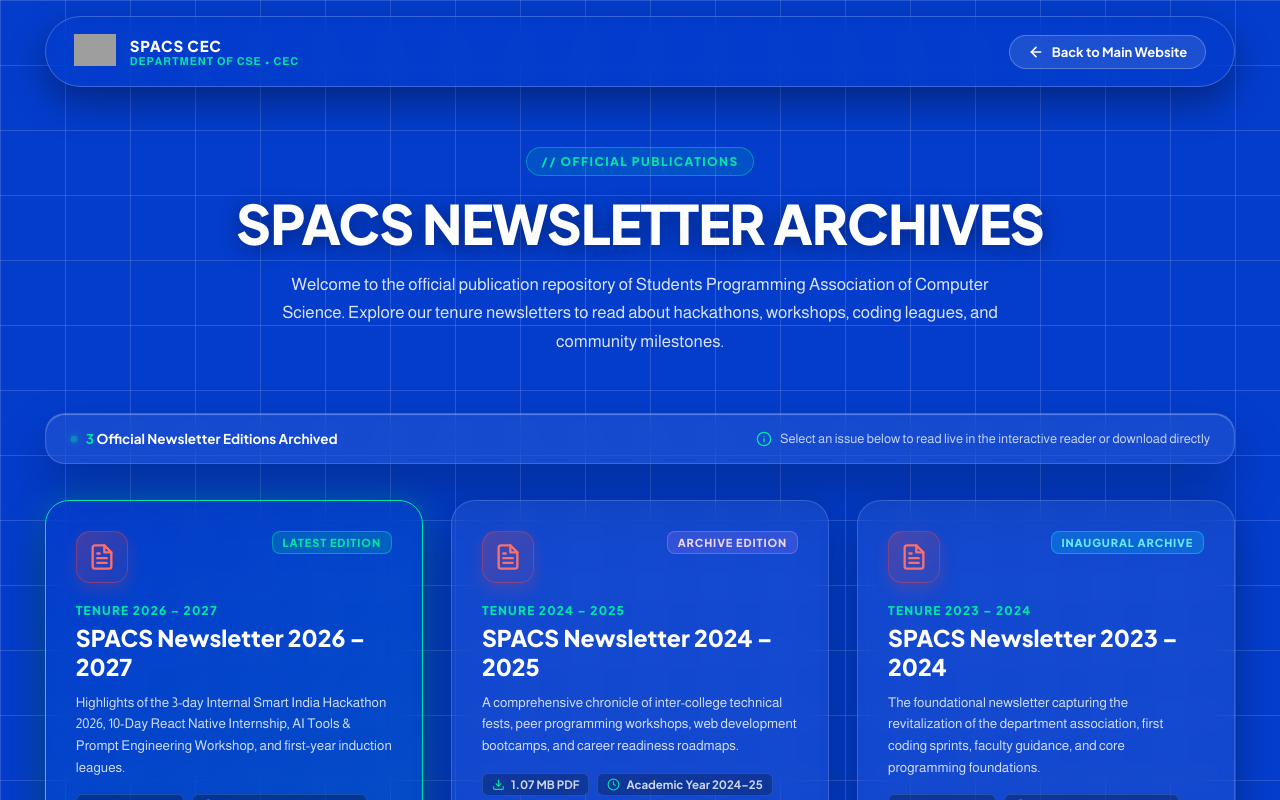
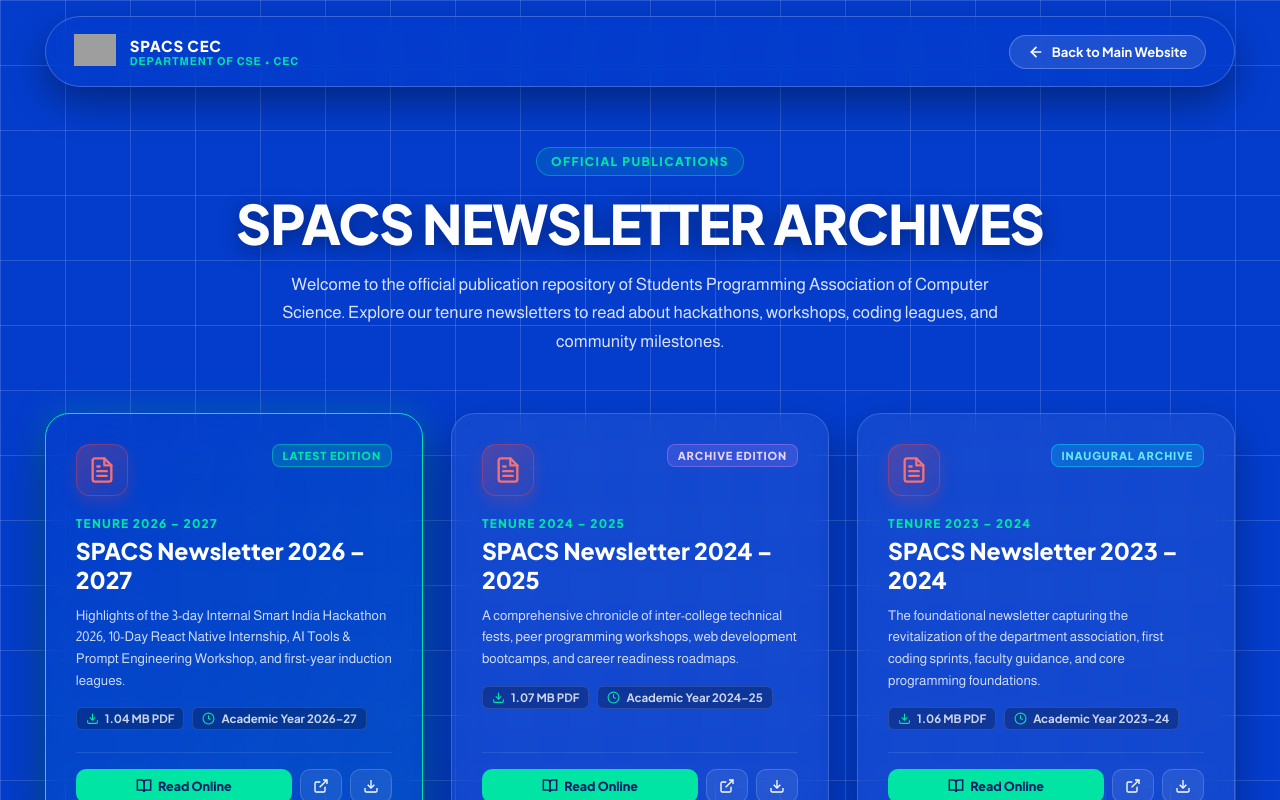
Before and after one commit to spacscecofficial/Spacscec-Website, a plain HTML site: page newsletter.html in a window 1280 px wide. Drawn offline with Linux system fonts and the light colour scheme; grey boxes are pictures that could not be loaded.

Commit message:
Initial commit

```diff
--- a/newsletter.html
+++ b/newsletter.html
@@ -49,30 +49,13 @@
 
       <!-- Hero Header -->
       <section class="newsletter-hero-header">
-        <span class="newsletter-eyebrow">// OFFICIAL PUBLICATIONS</span>
+        <span class="newsletter-eyebrow">OFFICIAL PUBLICATIONS</span>
         <h1 class="newsletter-page-title">SPACS NEWSLETTER ARCHIVES</h1>
         <p class="newsletter-page-subtitle">
           Welcome to the official publication repository of Students Programming Association of Computer Science.
           Explore our tenure newsletters to read about hackathons, workshops, coding leagues, and community milestones.
         </p>
       </section>
-
-      <!-- Summary & Controls Bar -->
-      <div class="newsletter-summary-bar glass-container">
-        <div class="summary-stat-pill">
-          <span class="live-dot"></span>
-          <span><strong>3</strong> Official Newsletter Editions Archived</span>
-        </div>
-        <div class="summary-hint">
-          <svg viewBox="0 0 24 24" width="16" height="16" fill="none" stroke="currentColor" stroke-width="2"
-            stroke-linecap="round" stroke-linejoin="round">
-            <circle cx="12" cy="12" r="10"></circle>
-            <line x1="12" y1="16" x2="12" y2="12"></line>
-            <line x1="12" y1="8" x2="12.01" y2="8"></line>
-          </svg>
-          <span>Select an issue below to read live in the interactive reader or download directly</span>
-        </div>
-      </div>
 
       <!-- Editions Cards Grid -->
       <section class="editions-grid" id="editionsGrid">
@@ -100,7 +83,8 @@
             <div class="edition-tenure">TENURE 2026 – 2027</div>
             <h2 class="edition-title">SPACS Newsletter 2026 – 2027</h2>
             <p class="edition-desc">
-              Highlights of the 3-day Internal Smart India Hackathon 2026, 10-Day React Native Internship, AI Tools &amp;
+              Highlights of the 3-day Internal Smart India Hackathon 2026, 10-Day React Native Internship, AI Tools
+              &amp;
               Prompt Engineering Workshop, and first-year induction leagues.
             </p>
 
@@ -246,7 +230,8 @@
             <div class="edition-tenure">TENURE 2023 – 2024</div>
             <h2 class="edition-title">SPACS Newsletter 2023 – 2024</h2>
             <p class="edition-desc">
-              The foundational newsletter capturing the revitalization of the department association, first coding sprints,
+              The foundational newsletter capturing the revitalization of the department association, first coding
+              sprints,
               faculty guidance, and core programming foundations.
             </p>
 
```
Also changed, not shown: index.html (+2 -2 lines).
